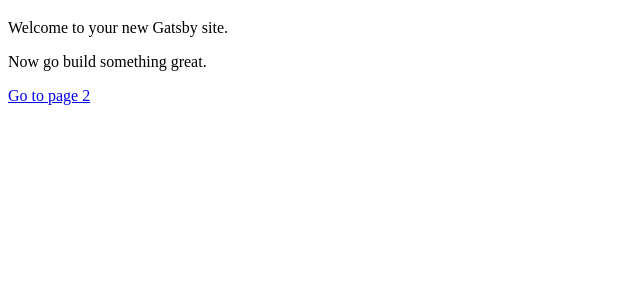
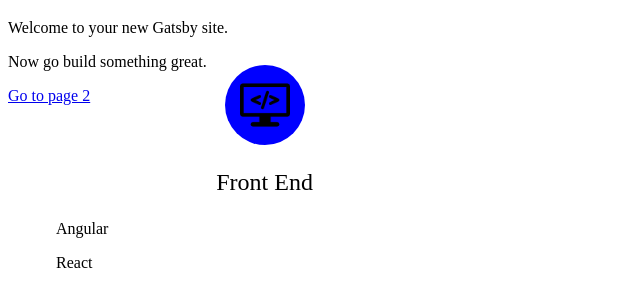
Before and after one commit to weekendapps/reactfolio, a Gatsby site: page / in a window 1280 px wide. Shown: the part 61-368 px from the top of the page, without its empty margins (0-640 px from the left). Built offline with nearby package versions, Linux system fonts and the light colour scheme; Gatsby itself is replaced by a stand-in of ours.

Commit message:
card component

```diff
--- a/package.json
+++ b/package.json
@@ -5,10 +5,12 @@
   "author": "Kyle Mathews <mathews.kyle@gmail.com>",
   "dependencies": {
     "gatsby": "^1.9.277",
+    "gatsby-cli": "^1.1.58",
     "gatsby-link": "^1.6.46",
     "gatsby-plugin-react-helmet": "^2.0.11",
     "gatsby-plugin-sass": "^1.0.26",
-    "react-helmet": "^5.2.0"
+    "react-helmet": "^5.2.0",
+    "react-shapes": "^0.1.0"
   },
   "keywords": [
     "gatsby"
--- /dev/null
+++ b/src/components/card/card.js
@@ -0,0 +1,21 @@
+import React from 'react';
+import './card.scss';
+import Circle from './circle';
+
+
+const Card = ({icon, title, args}) => (
+    <div className="card-box">
+        <div className="card-shape">
+            <div className="circle">
+                <Circle icon={icon}> </Circle>
+            </div>
+            <p className="card-title"> {title} </p>
+            <div>
+                {args}
+            </div>
+        </div>
+
+    </div>
+);
+
+export default Card;
--- /dev/null
+++ b/src/components/card/card.scss
@@ -0,0 +1,32 @@
+@import '../../styles/variables';
+
+.card-box{
+    width: 33%;
+}
+
+.circle{
+    position:absolute;
+    position: absolute;
+    top: 0%;
+    left: 50%;
+    transform: translate(-50%, -50%);
+}
+
+.card-shape{
+    width: 100%;
+    margin-right: 32px;
+    margin-bottom: 32px;
+    padding: 48px;
+    background-color: white;
+    position: relative;
+}
+
+.card-title{
+    text-align: center;
+    font-size: 18pt;
+    margin-top: 16px;
+}
+
+.card-list{
+    font-size: 14pt
+}
--- /dev/null
+++ b/src/components/card/circle.js
@@ -0,0 +1,10 @@
+import React from 'react';
+import './circle.scss';
+
+const Circle = ({icon}) => (
+    <div className="circle-shape">
+        <img src={icon}  className="icon"/>
+    </div>
+);
+
+export default Circle;
--- /dev/null
+++ b/src/components/card/circle.scss
@@ -0,0 +1,19 @@
+@import '../../styles/variables';
+
+.circle-shape {
+    width: 80px;
+    height: 80px;
+    background-color: blue;
+    border-radius: 100%;
+    position: relative;
+}
+
+.icon{
+    width: 50px;
+    height: 50px;
+    margin: 0;
+    position: absolute;
+    top: 50%;
+    left: 50%;
+    transform: translate(-50%, -50%);
+}
--- a/src/pages/index.js
+++ b/src/pages/index.js
@@ -1,5 +1,15 @@
 import React from 'react'
 import Link from 'gatsby-link'
+import Card from '../components/card/card'
+
+var FrontSkills =[
+  {name:"Angular"},
+  {name:"React"}
+];
+
+const FrontEndSkills = FrontSkills.map((skill) =>
+      <p key={skill.name}>{skill.name}</p>
+);
 
 const IndexPage = () => (
   <div>
@@ -7,6 +17,7 @@ const IndexPage = () => (
     <p>Welcome to your new Gatsby site.</p>
     <p>Now go build something great.</p>
     <Link to="/page-2/">Go to page 2</Link>
+    <Card icon={require('../icons/programming.png')} title="Front End" args={FrontEndSkills}></Card>
   </div>
 )
 
```
Also changed, not shown: src/icons/programming.png (added), src/icons/voiture.png (added), 1 other file.
